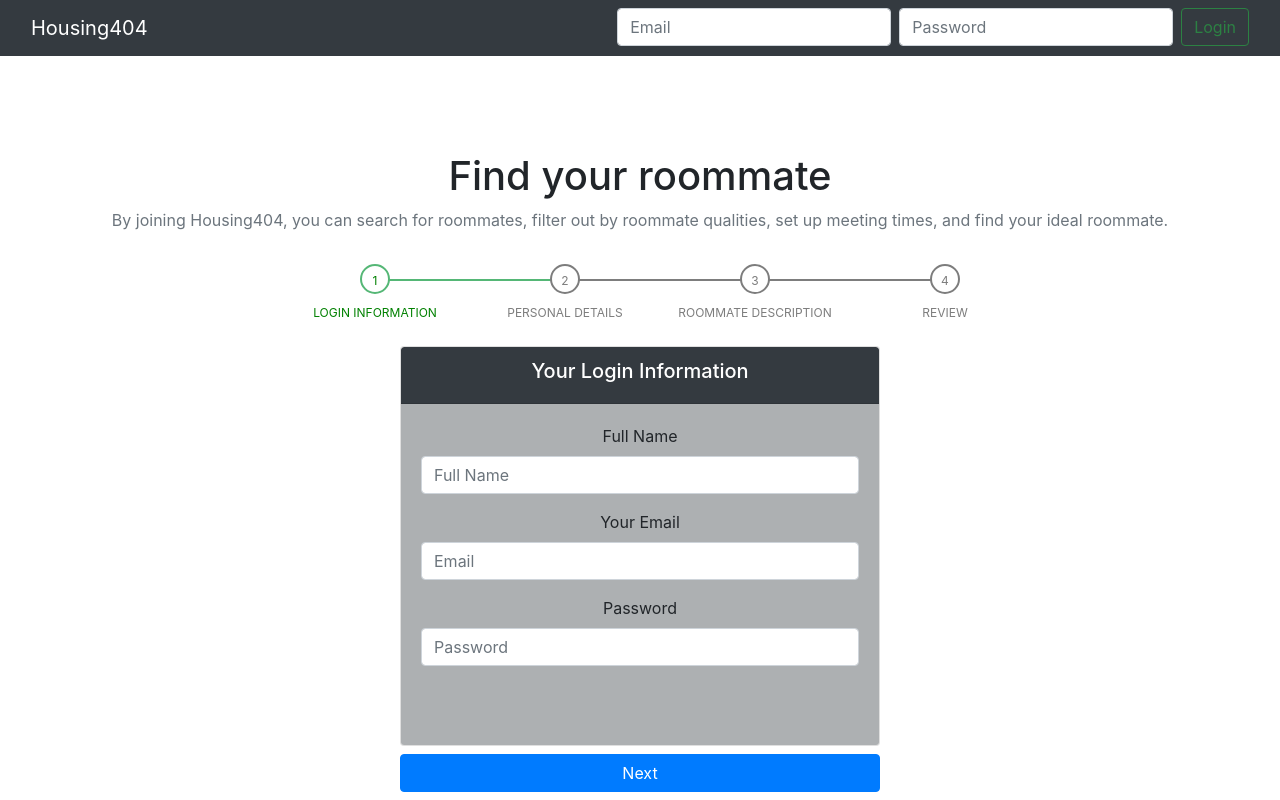
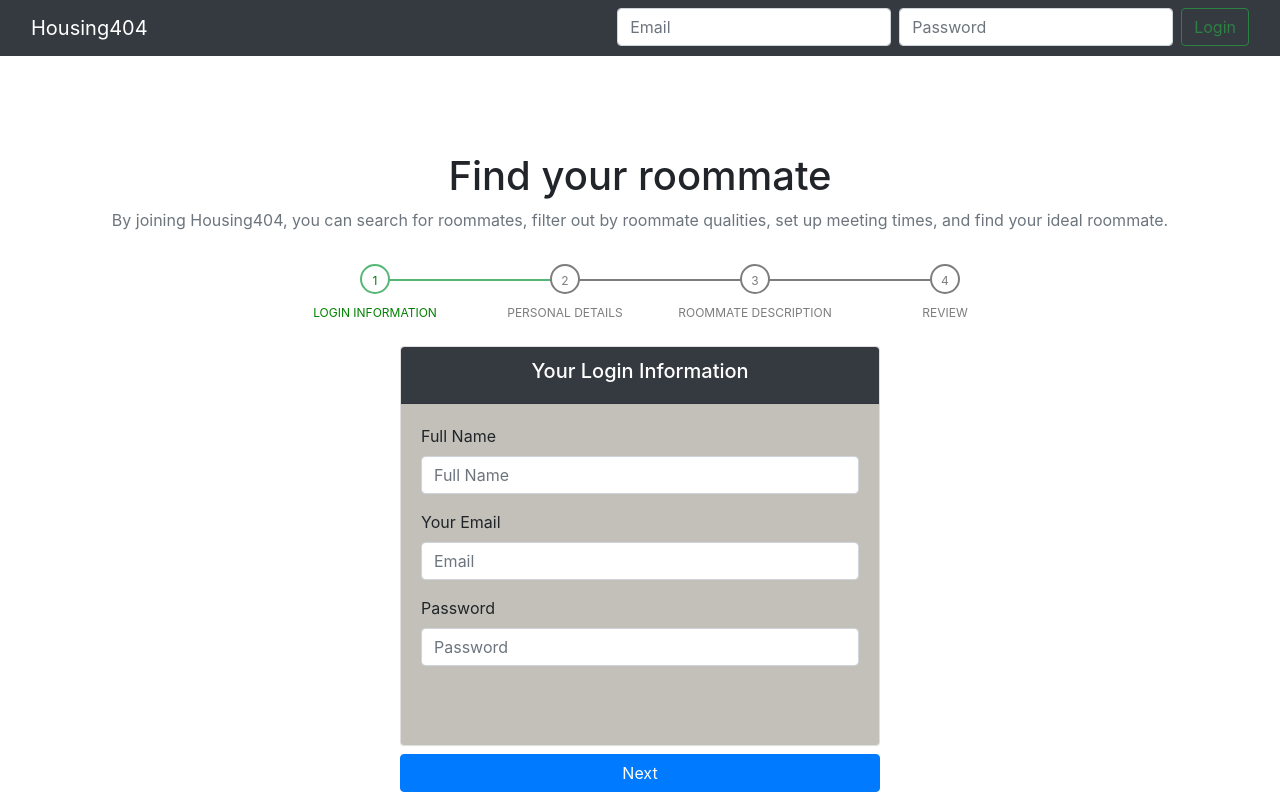
Before and after one commit to caharper/Housing-404, a React (Create React App) app in the folder housing404/: page / in a window 1280 px wide. Built offline with nearby package versions, Linux system fonts and the light colour scheme.

Commit message:
Added styling and fixed progressbar

```diff
--- a/housing404/src/components/homepage/CreateAccountForm.jsx
+++ b/housing404/src/components/homepage/CreateAccountForm.jsx
@@ -42,22 +42,26 @@ export class CreateAccountForm extends Component {
       currentStep: currentStep
     })
 
+    let current_fs = $(this).parent();
+	  let next_fs = $(this).parent().next();
+
     // Now update the progressbar
     // $("#progressbar li").eq($("fieldset").index(next_fs)).addClass("active");
-    // $("#progressbar li").index(this.state.currentStep).addClass("active");
+    $("#progressbar li").eq(this.state.currentStep).addClass("active");
   }
 
   // ******** May need to change here
   _prev() {
     let currentStep = this.state.currentStep
     // If the current step is 2 or 3, then subtract one on "previous" button click
-    currentStep = currentStep <= 1? 1: currentStep - 1
+    currentStep = currentStep <= 1 ? 1: currentStep - 1
     this.setState({
       currentStep: currentStep
     })
 
     // Now update the progressbar
-    // $("#progressbar li").index(this.state.currentStep).removeClass("active");
+    $("#progressbar li").eq(this.state.currentStep).removeClass("active");
+    $("#progressbar li").eq(this.state.currentStep - 1).removeClass("active");
   }
 
   // The "next" and "previous" button functions
--- a/housing404/src/components/homepage/LoginInformation.jsx
+++ b/housing404/src/components/homepage/LoginInformation.jsx
@@ -15,7 +15,7 @@ export class LoginInformation extends React.Component {
           <h5>Your Login Information</h5>
         </div>
 
-        <div className="card-body special-card">
+        <div className="card-body special-card text-left">
           <div className="row">
             <div className="col-12">
               <form>
--- a/housing404/src/components/homepage/PersonalDetails.jsx
+++ b/housing404/src/components/homepage/PersonalDetails.jsx
@@ -51,7 +51,7 @@ export class PersonalDetails extends React.Component {
         <div className="card-header bg-dark text-white">
           Personal Details
         </div>
-        <div className="card-body special-card">
+        <div className="card-body special-card text-left">
           <div className="row">
             <div className="col-12">
               <form>
--- a/housing404/src/components/homepage/RoommateDesc.jsx
+++ b/housing404/src/components/homepage/RoommateDesc.jsx
@@ -13,7 +13,7 @@ export class RoommateDesc extends React.Component {
         <div className="card-header bg-dark text-white">
           Roommate Description
         </div>
-        <div className="card-body special-card">
+        <div className="card-body special-card text-left">
           <div className="row">
             <div className="col-12">
               <form>
--- a/housing404/src/components/homepage/homepage.css
+++ b/housing404/src/components/homepage/homepage.css
@@ -4,7 +4,7 @@
 }
 
 .special-card {
-  background-color: rgba(52, 58, 64, 0.4) !important;
+  background-color: rgba(170, 166, 157, 0.71) !important;
 }
 /*
 .btn:hover {
```
